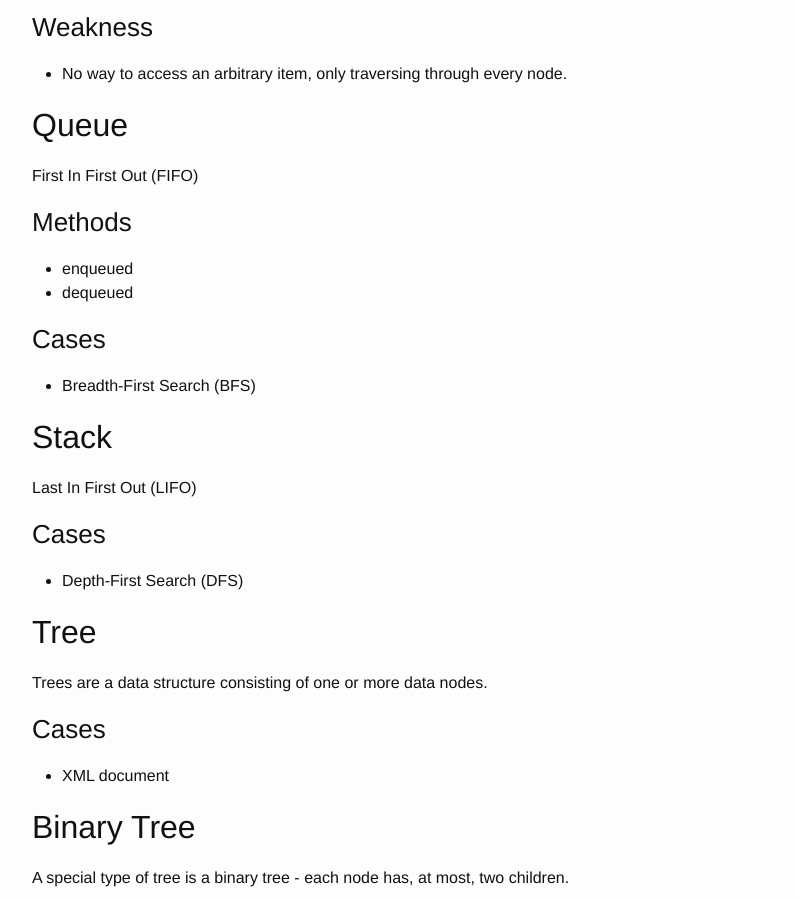
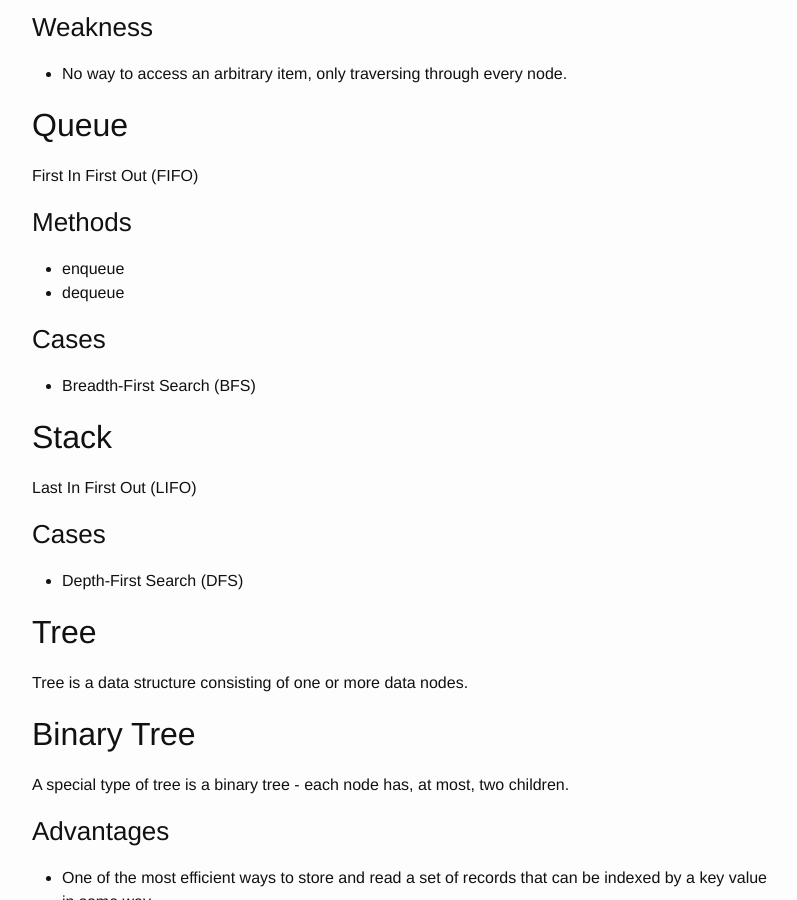
Before and after one commit to ccreimondo/ccreimondo.github.io, a Jekyll site: the page built from _posts/2014-12-3-data-structures.md, in a window 1280 px wide and 900 px high, scrolled down 849 px. Shown: the whole window, without its empty margins (238-1035 px from the left). Built offline with Jekyll 4.4.1, drawn with Linux system fonts in a browser that asks for light colours; some of the changed text lies outside the part shown.

Commit message:
fix grammar

```diff
--- a/_posts/2014-12-3-data-structures.md
+++ b/_posts/2014-12-3-data-structures.md
@@ -35,8 +35,8 @@ A linked list is a data structure that can hold an arbitrary number of data item
 First In First Out (FIFO)
 
 ### Methods
-- enqueued
-- dequeued
+- enqueue
+- dequeue
 
 ### Cases
 - Breadth-First Search (BFS)
@@ -50,10 +50,7 @@ Last In First Out (LIFO)
 
 
 ## Tree
-Trees are a data structure consisting of one or more data nodes.
-
-### Cases
-- XML document
+Tree is a data structure consisting of one or more data nodes.
 
 
 ## Binary Tree
@@ -62,6 +59,7 @@ A special type of tree is a binary tree \- each node has, at most, two children.
 ### Advantages
 - One of the most efficient ways to store and read a set of records that can be indexed by a key value in some way.
 - Be preferable to an array of values that has been sorted \- adding an arbitrary item to a sorted array requires some time-consuming reorganization of the existing data in order to maintain the desired ordering.
+
 
 ## Priority Queue
 Simply put, a priority queue accepts states, and internally stores them in a method such that it can quickly pull out the state that has the least cost.
```
Also changed, not shown: other parts of _posts/2014-12-3-data-structures.md (+2 -2 lines), _posts/2014-12-11-xrandr-settings.md (+1 -1 lines).
